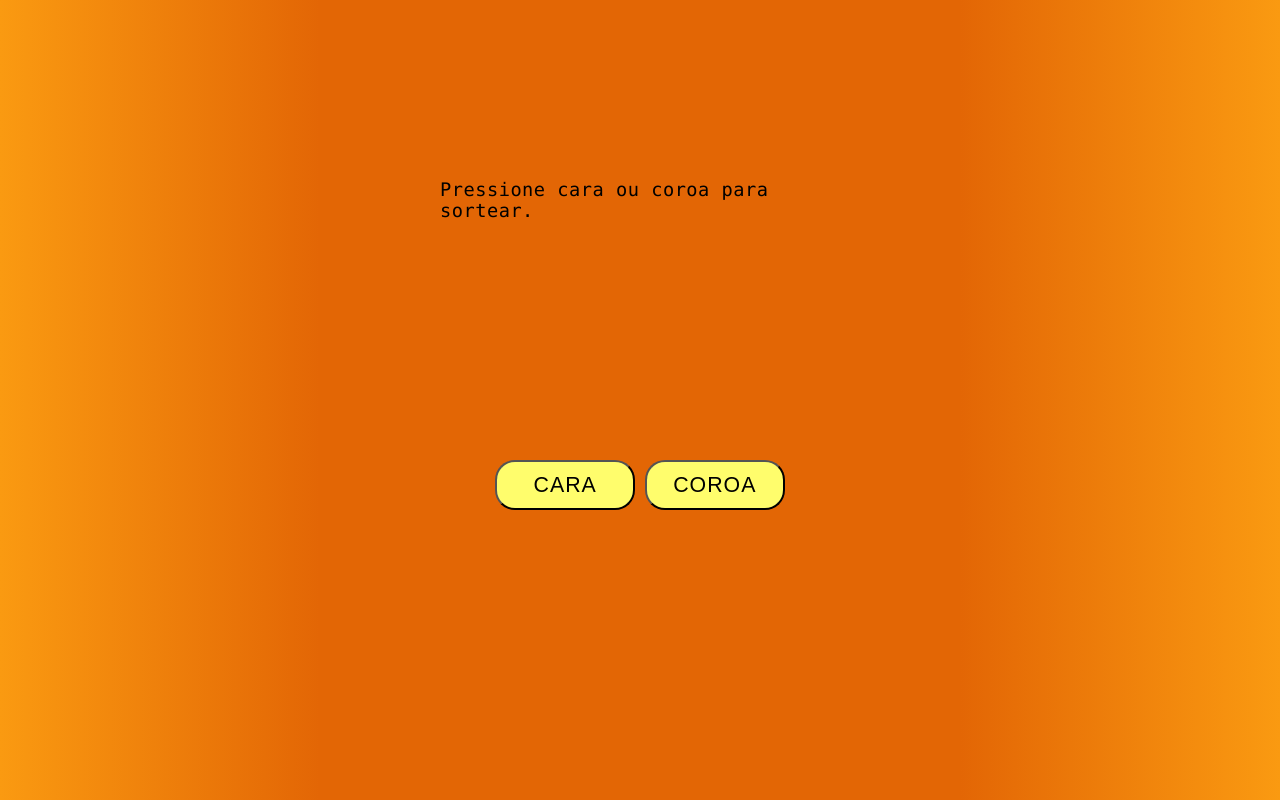
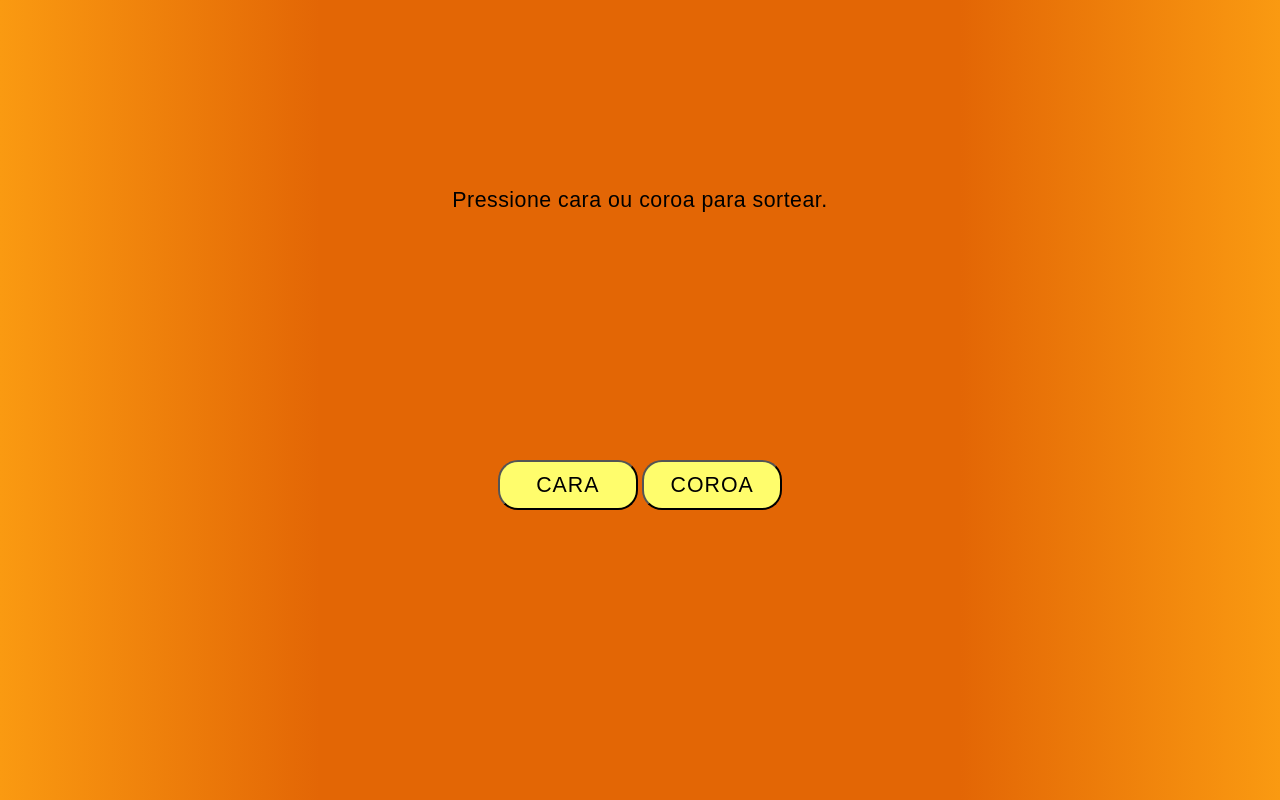
Before and after one commit to xandeoliveira/cara-ou-coroa, a plain HTML site: page index.html in a window 1280 px wide. Drawn offline with Linux system fonts and the light colour scheme.

Commit message:
Modify font-family

```diff
--- a/css/index.css
+++ b/css/index.css
@@ -1,15 +1,17 @@
+@import url('https://fonts.googleapis.com/css2?family=Poppins:wght@0,200;0,300;0,400;0,500;0,600;0,700&display=swap');
+
 *
 {
 	margin: 0;
 	padding: 0;
 	box-sizing: border-box;
+	font-family: 'Poppins', sans-serif;
 }
 
 body
 {
 	overflow: hidden;
 	background: linear-gradient(90deg, #FA9A11, #E36605, #E36605, #E36605, #FA9A11);
-	font-family: consolas;
 }
 
 main
@@ -49,9 +51,13 @@ button
 	letter-spacing: 1px;
 	background-color: #FFFD6C;
 }
+button:hover
+{
+	cursor: pointer;
+}
 
 p
 {
-	font-size: 14pt;
+	font-size: 16pt;
 	letter-spacing: .5px
 }
```
